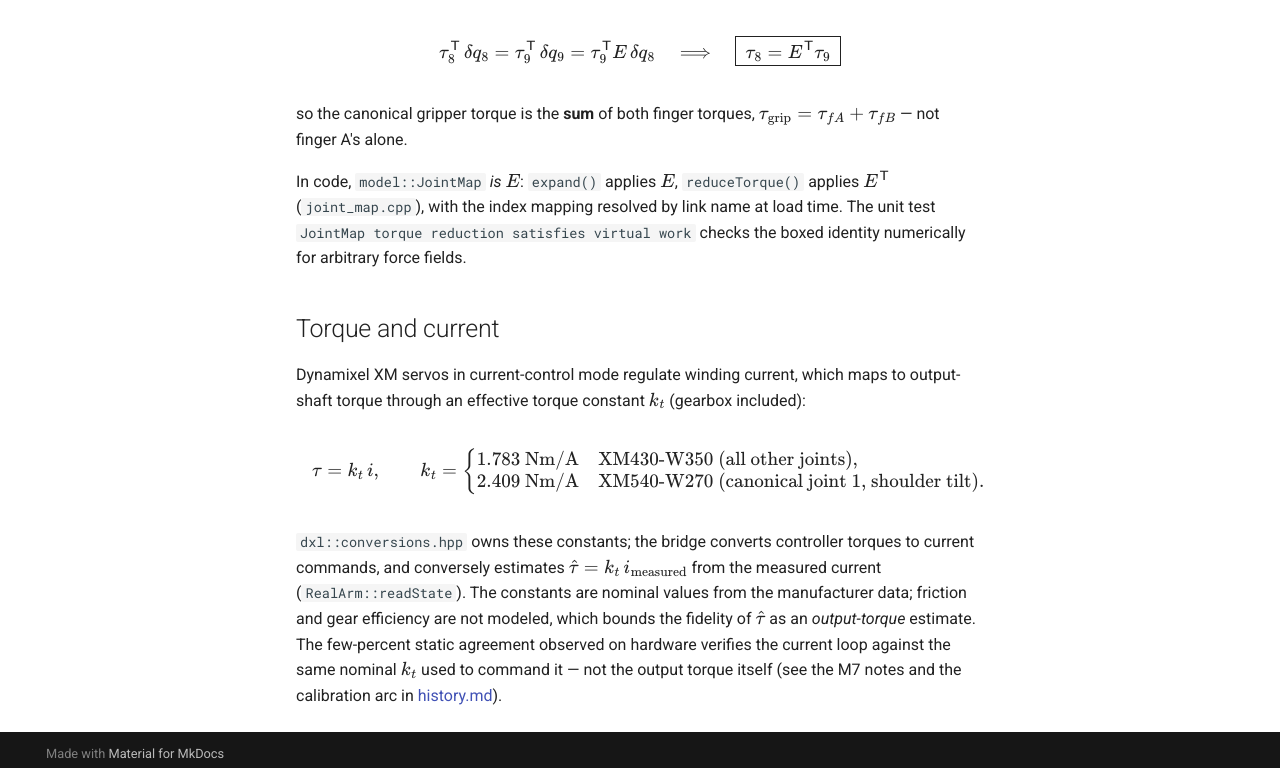
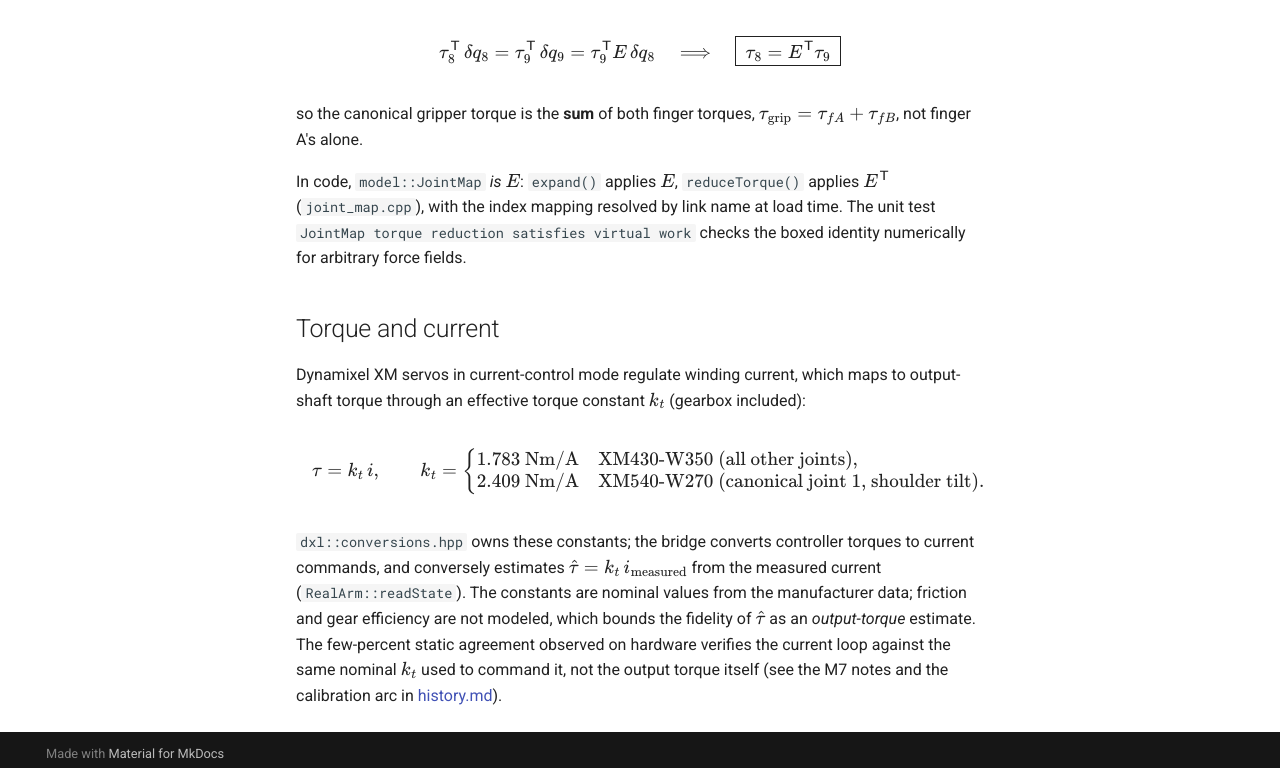
Before and after one commit to hrshtst/rtctrl, an MkDocs documentation site: the page built from docs/theory/dynamics-foundations.md, in a window 1280 px wide and 1400 px high, scrolled down 1106 px. Shown: the part 623-1391 px from the top of the window. Built offline with MkDocs 1.6.1 and Material for MkDocs 9.7.7, drawn with Linux system fonts in a browser that asks for light colours; comment, search, counter and statistics services are not loaded.

````diff
--- a/docs/theory/dynamics-foundations.md
+++ b/docs/theory/dynamics-foundations.md
@@ -87,7 +87,7 @@ $\delta q_8$ the two descriptions must do equal work,
 ```
 
 so the canonical gripper torque is the **sum** of both finger torques,
-$\tau_{\text{grip}} = \tau_{fA} + \tau_{fB}$ — not finger A's alone.
+$\tau_{\text{grip}} = \tau_{fA} + \tau_{fB}$, not finger A's alone.
 
 In code, `model::JointMap` *is* $E$: `expand()` applies $E$,
 `reduceTorque()` applies $E^\mathsf{T}$ (`joint_map.cpp`), with the
@@ -118,6 +118,6 @@ $\hat\tau = k_t\, i_{\text{measured}}$ from the measured current
 manufacturer data; friction and gear efficiency are not modeled, which
 bounds the fidelity of $\hat\tau$ as an *output-torque* estimate. The
 few-percent static agreement observed on hardware verifies the current
-loop against the same nominal $k_t$ used to command it — not the
+loop against the same nominal $k_t$ used to command it, not the
 output torque itself (see the M7 notes and the calibration arc in
 [history.md](../records/history.md#gravity-compensation-and-torque-constant-calibration)).
````
